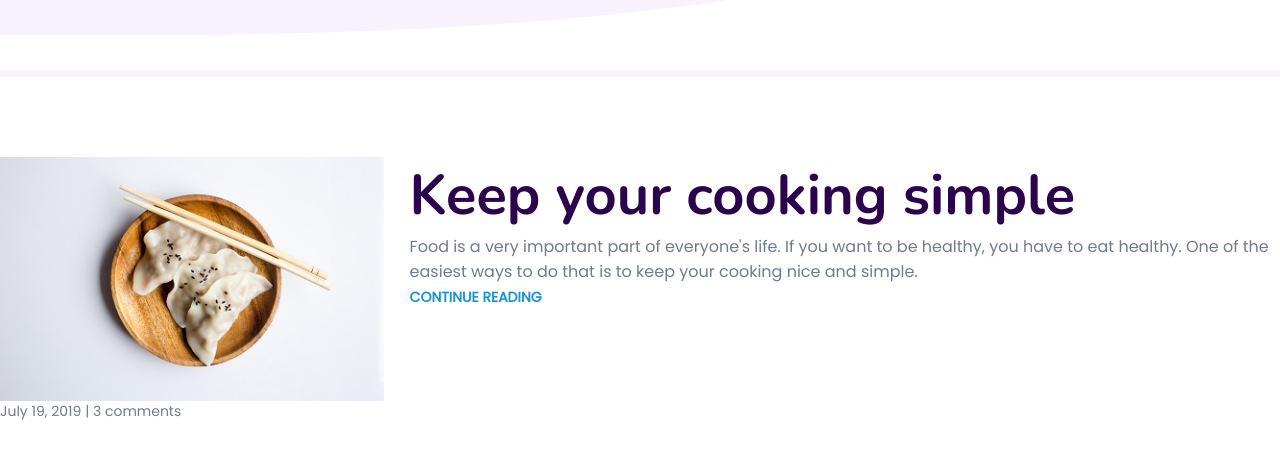
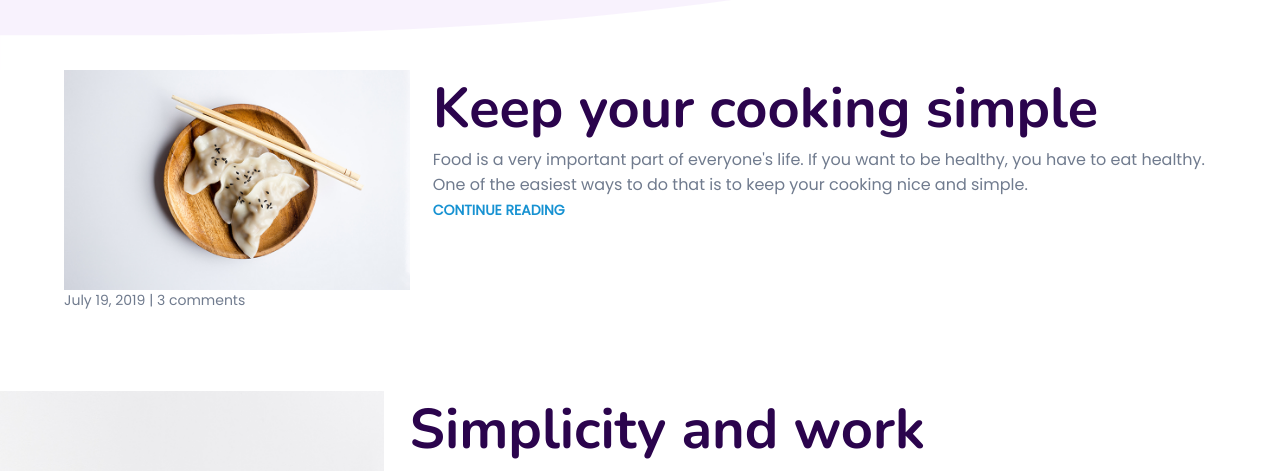
Before and after one commit to DavidFonsecaG/e-commerce, a React (Create React App) app in the folder frontend-client/: page / in a window 1280 px wide. Shown: the part 698-1169 px from the top of the page. Built offline with nearby package versions, Linux system fonts and the light colour scheme.

Commit message:
Changes HomePage

```diff
--- a/frontend-client/src/pages/home/HomePage.jsx
+++ b/frontend-client/src/pages/home/HomePage.jsx
@@ -22,7 +22,7 @@ const HomePage = () => {
         </div>
 
 
-        <article className="article-recent">
+        <article className="container container-90 article-recent">
           <div className="article-recent-secondary">
             <img src="img/food.jpg" alt="two dumplings on a wood plate with chopsticks" className="article-image" />
             <p className="article-info">July 19, 2019 | 3 comments</p>
--- a/frontend-client/src/scss/home.scss
+++ b/frontend-client/src/scss/home.scss
@@ -4,6 +4,7 @@
 .container-color {
     background-color: color("background");
     padding-top: 3em;
+    display: grid;
 
     .container {
         position: relative;
```
